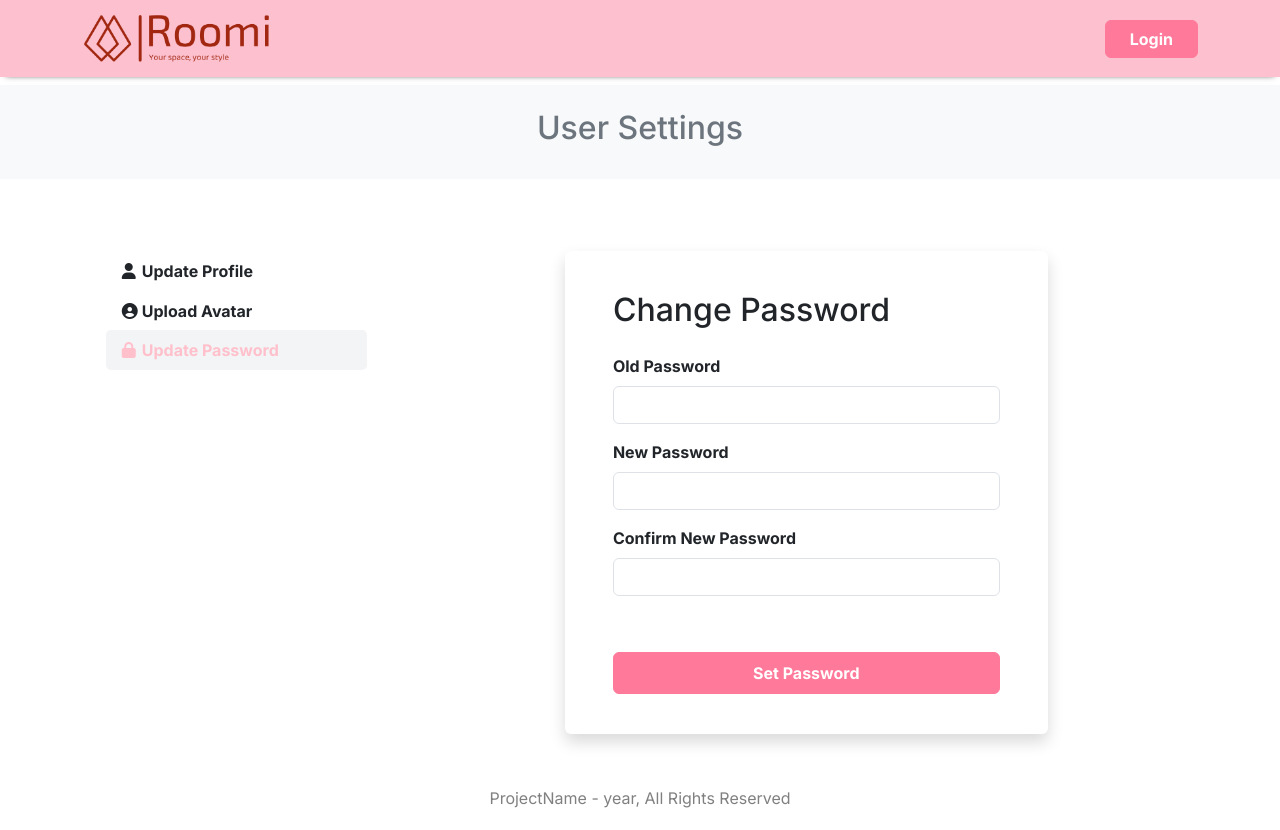
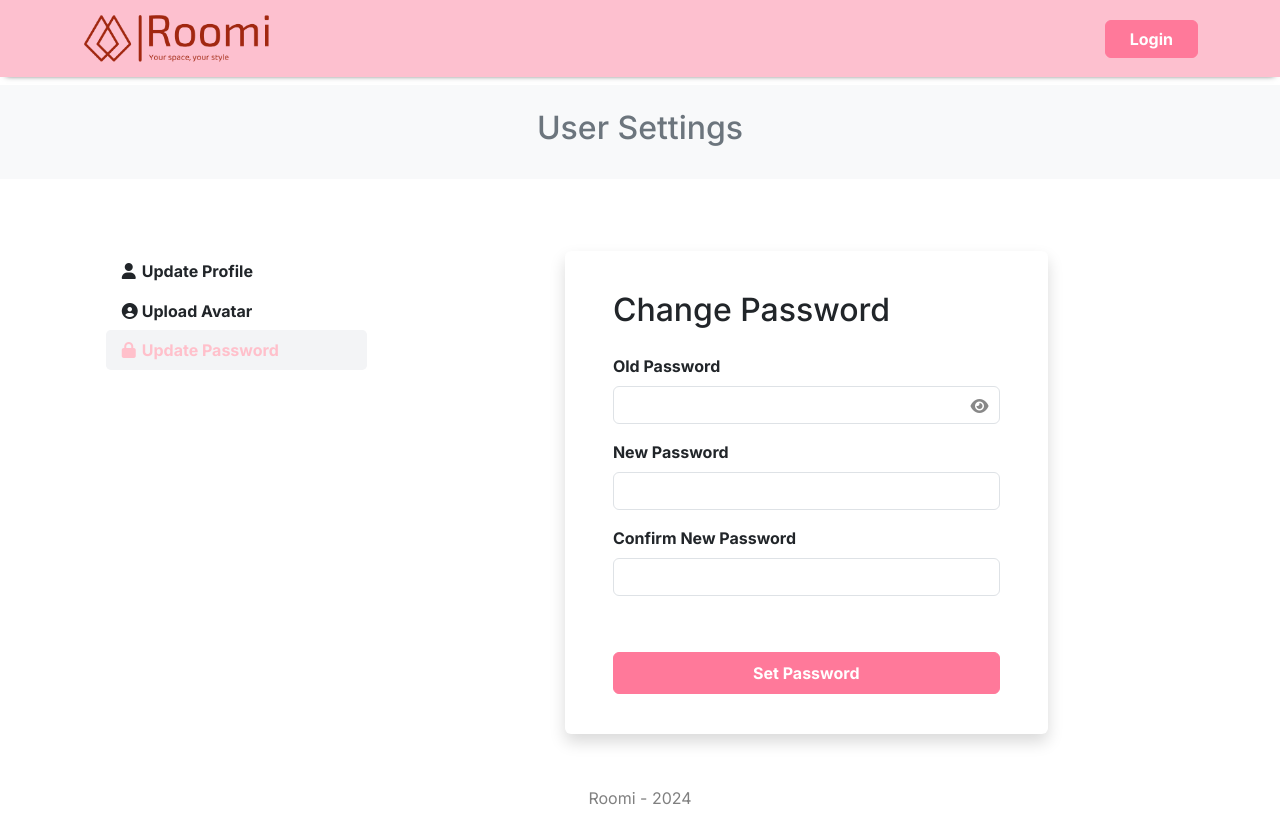
Before and after one commit to HafizhIslami/nextjs-project, a Next.js app: page /me/update_password in a window 1280 px wide. Built offline with nearby package versions, Linux system fonts and the light colour scheme; no server answers.

Commit message:
add show password icon in update password

```diff
--- a/components/layout/Footer.tsx
+++ b/components/layout/Footer.tsx
@@ -2,7 +2,7 @@ const Footer = () => {
   return (
     <footer className="py-1 pt-5">
       <p className="text-center mt-1">
-        ProjectName - year, All Rights Reserved
+        Roomi - 2024
       </p>
     </footer>
   );
--- a/components/user/UpdatePassword.tsx
+++ b/components/user/UpdatePassword.tsx
@@ -11,10 +11,15 @@ const UpdatePassword = () => {
   const [newPassword, setNewPassword] = useState("");
   const [confirmPassword, setConfirmPassword] = useState("");
 
+  const [showPassword, setShowPassword] = useState(false);
   const router = useRouter();
 
   const [updatePassword, { isLoading, isSuccess, error }] =
     useUpdatePasswordMutation();
+
+  const togglePasswordVisibility = () => {
+    setShowPassword(!showPassword);
+  };
 
   useEffect(() => {
     if (error && "data" in error) {
@@ -45,18 +50,32 @@ const UpdatePassword = () => {
         <form className="shadow rounded bg-body" onSubmit={submitHandler}>
           <h2 className="mb-4">Change Password</h2>
 
-          <div className="mb-3">
+          <div className="mb-3" style={{ position: "relative" }}>
             <label className="form-label" htmlFor="old_password_field">
               Old Password
             </label>
             <input
-              type="password"
+              type={showPassword ? "text" : "password"}
               id="old_password_field"
               className="form-control"
               name="oldPassword"
               value={oldPassword}
               onChange={(e) => setOldPassword(e.target.value)}
               required
+            />
+            <i
+              onClick={togglePasswordVisibility}
+              className={`${
+                showPassword ? "fa-solid fa-eye-slash" : "fa-solid fa-eye"
+              } fa-fw`}
+              style={{
+                position: "absolute",
+                right: "10px",
+                top: "75%",
+                transform: "translateY(-50%)",
+                cursor: "pointer",
+                color: "#888",
+              }}
             />
           </div>
 
```
